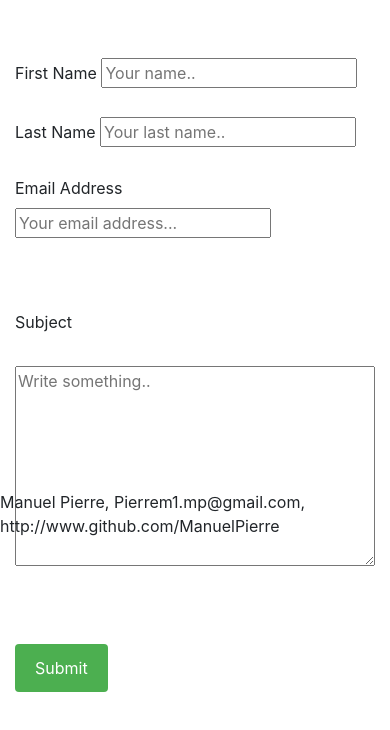
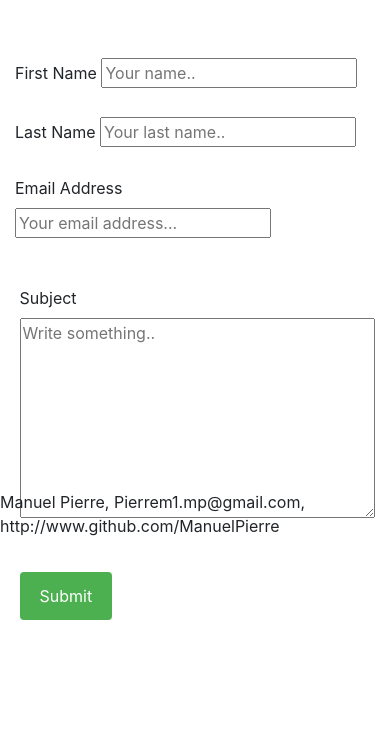
Before and after one commit to ManuelPierre/Professional-Materials, a plain HTML site: page contact.html in a window 390 px wide. Shown: the part 306-1036 px from the top of the page. After the commit the page ends 998 px from the top, so only its background shows below. Drawn offline with nearby package versions, Linux system fonts and the light colour scheme.

Commit message:
Reorganized Folder

```diff
--- a/contact.html
+++ b/contact.html
@@ -109,7 +109,7 @@
       <br></br>
 
       <div class="row">
-         <div class="col-md-4">
+         <div class="col">
 
 
       <label for="subject">Subject</label>
@@ -119,7 +119,7 @@
 
 
     <div class="row">
-       <div class="col-md-4">
+       <div class="col">
 
       <textarea id="subject" name="subject" placeholder="Write something.." style="height:200px; width: 100%" ></textarea>
 
@@ -129,7 +129,7 @@
     <br></br>
 
     <div class="row">
-       <div class="col-md-4">
+       <div class="col">
 
       <input type="submit" value="Submit">
 
```
Also changed, not shown: 1 other file.
